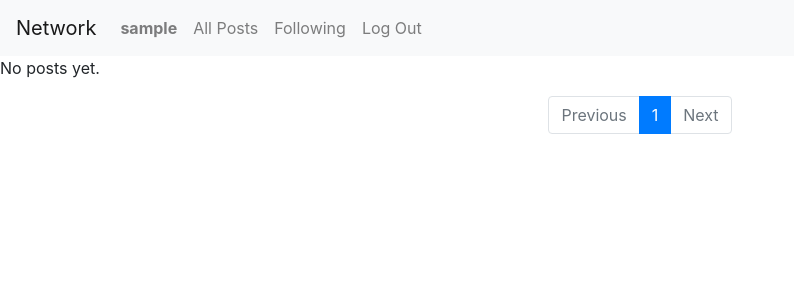
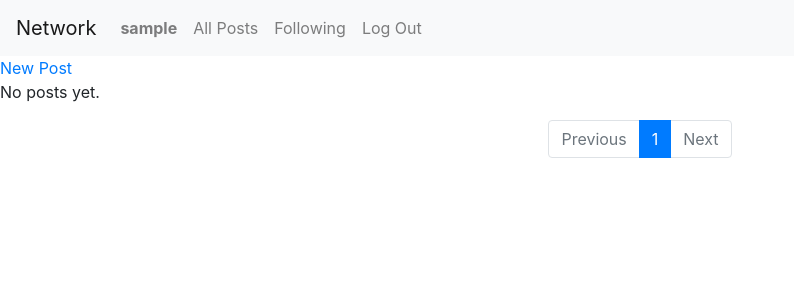
Before and after one commit to tom55dev/Network, a Django app: page / in a window 1280 px wide. Shown: the top 300 px of the page, without its empty margins (0-794 px from the left). Run offline with Django 3.2, Linux system fonts and the light colour scheme; the visitor is signed in with stand-in values (Sample User, id 1); data that the repository does not hold is empty; some libraries are stand-ins or nearby versions.

Commit message:
feat: add new post

```diff
--- a/network/templates/network/index.html
+++ b/network/templates/network/index.html
@@ -1,6 +1,14 @@
 {% extends "network/layout.html" %}
 
 {% block body %}
+
+{% if user.is_authenticated %}
+    <a href="{% url 'new_post' %}"> New Post </a>
+{% endif %}
+
+    {% if posted %}
+        <div class="alert alert-success" role="alert"> {{ posted }} </div>
+    {% endif %}
 
     {% for post in page_posts %}
         <div class="card">
--- a/network/urls.py
+++ b/network/urls.py
@@ -7,5 +7,6 @@ urlpatterns = [
     path("", views.index, name="index"),
     path("login", views.login_view, name="login"),
     path("logout", views.logout_view, name="logout"),
-    path("register", views.register, name="register")
+    path("register", views.register, name="register"),
+    path("new_post", views.new_post, name="new_post")
 ]
--- a/network/views.py
+++ b/network/views.py
@@ -7,20 +7,50 @@ from django.core.paginator import Paginator
 
 from .models import User, Post
 
-import math
+from datetime import datetime
 
 
+def add_post(user, content, timestamp):
+    new_post = Post (
+        user = user,
+        content = content,
+        timestamp = timestamp,
+    )
+    new_post.save()
+
 def index(request):
+    posted = ''
+    if request.session.has_key('posted'):
+        posted = request.session.get('posted')
+        del request.session['posted']
+
     posts =  Post.objects.all()
-
     # Show 10 post per page
     paginator = Paginator(posts, 10)
     current_page = request.GET.get('page')
     page_posts = paginator.get_page(current_page)
     return render(request, "network/index.html", {
         "page_posts": page_posts,
+        "posted": posted
     })
 
+
+def new_post(request):
+    empty_post = ''
+    if request.method == "POST":
+        if request.POST.get("post-button"):
+            if request.POST.get("post-content"):
+                content = request.POST.get("post-content")
+                timestamp = datetime.now()
+                add_post(request.user, content, timestamp)
+                request.session['posted'] = "Your post was successfully saved."
+                return HttpResponseRedirect(reverse("index"))
+            else:
+                empty_post = "You are trying to submit an empty post. Please enter the content of your post."
+    return render(request, "network/new_post.html", {
+        "user": request.user,
+        "empty_post": empty_post
+    })
 
 def login_view(request):
     if request.method == "POST":
```
Also changed, not shown: network/templates/network/new_post.html (added, +18 -0 lines).
